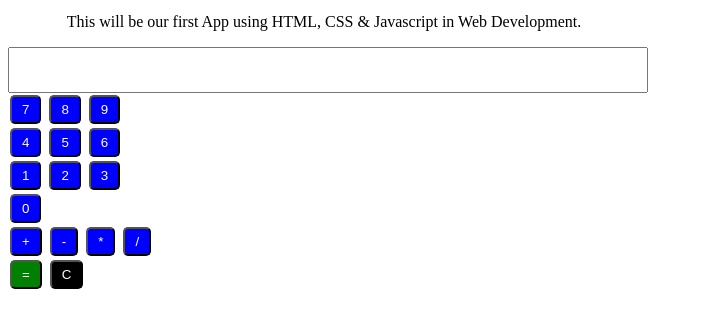
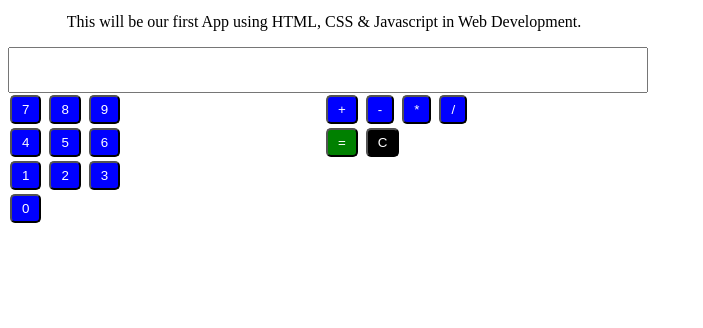
Before and after one commit to gmusebe/Web-Development-for-GIS-Mapping, a website: page index.html in a window 1280 px wide. Shown: the part 48-376 px from the top of the page, without its empty margins (0-703 px from the left). Drawn offline with Linux system fonts and the light colour scheme.

Commit message:
Grids: Divs into rows & columns

```diff
--- a/index.html
+++ b/index.html
@@ -17,6 +17,8 @@
       <div>
         <input id="text_input" type="text" />
       </div>
+      <div class="main_grid">
+        <div class="number_buttons">
           <div>
             <button>7</button>
             <button>8</button>
@@ -35,6 +37,8 @@
           <div>
             <button>0</button>
           </div>
+        </div>
+        <div class="operation_buttons">
           <div>
             <button>+</button>
             <button>-</button>
@@ -46,5 +50,7 @@
             <button id="c_id_button">C</button>
           </div>
         </div>
+      </div>
+    </div>
   </body>
 </html>
--- a/styles.css
+++ b/styles.css
@@ -35,3 +35,8 @@ button {
 .parent_container {
   width: 50%;
 }
+
+.main_grid {
+  display: grid;
+  grid-template-columns: 1fr 1fr;
+}
```
Lines whose indentation alone changed are shown as unchanged.
